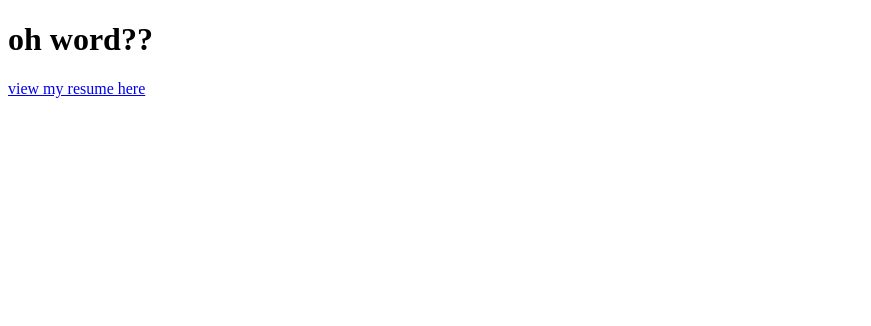
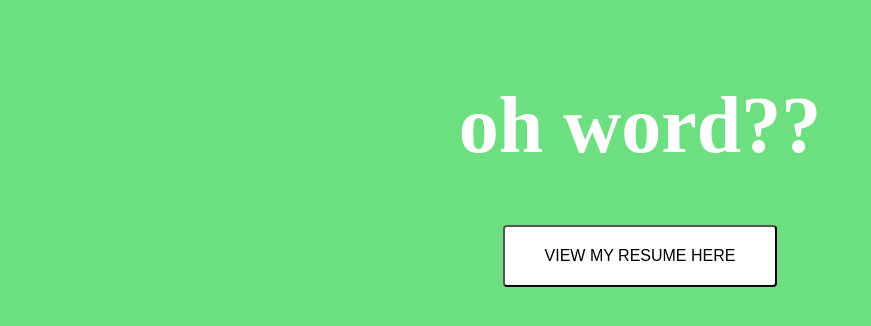
Before and after one commit to christophermiranda/christophermiranda, a plain HTML site: page index.html in a window 1280 px wide. Shown: the whole page, without its empty margins (0-871 px from the left). Drawn offline with Linux system fonts and the light colour scheme.

Commit message:
oh word??

```diff
--- a/index.html
+++ b/index.html
@@ -1,9 +1,17 @@
 <!DOCTYPE html>
 <html>
-  <title>dean is gay</title>
+  <title>oh word?</title>
+  <style>
+	html,body{
+		margin:0;
+		padding:0;
+	}
+  </style>
 </head>
+
 <body>
-<h1> oh word?? </h1>
-<a href="https://www.youtube.com/watch?v=dQw4w9WgXcQ"> view my resume here </a>
+	<div style="width:100%;height:100vh;text-align:center;background-color:#6edf81">
+		<h1 style="color:white;margin-top:0;padding-top:10vh;font-size:80px;"> oh word?? </h1>
+<a href="https://www.youtube.com/watch?v=dQw4w9WgXcQ"><button type="button" style="font-size: 16px;padding: 20px 40px;border-radius:4px;text-decoration:none; text-transform:uppercase;background-color:white">view my resume here</button></a>
 </body>
 </html>
```
Also changed, not shown: 1 other file.
